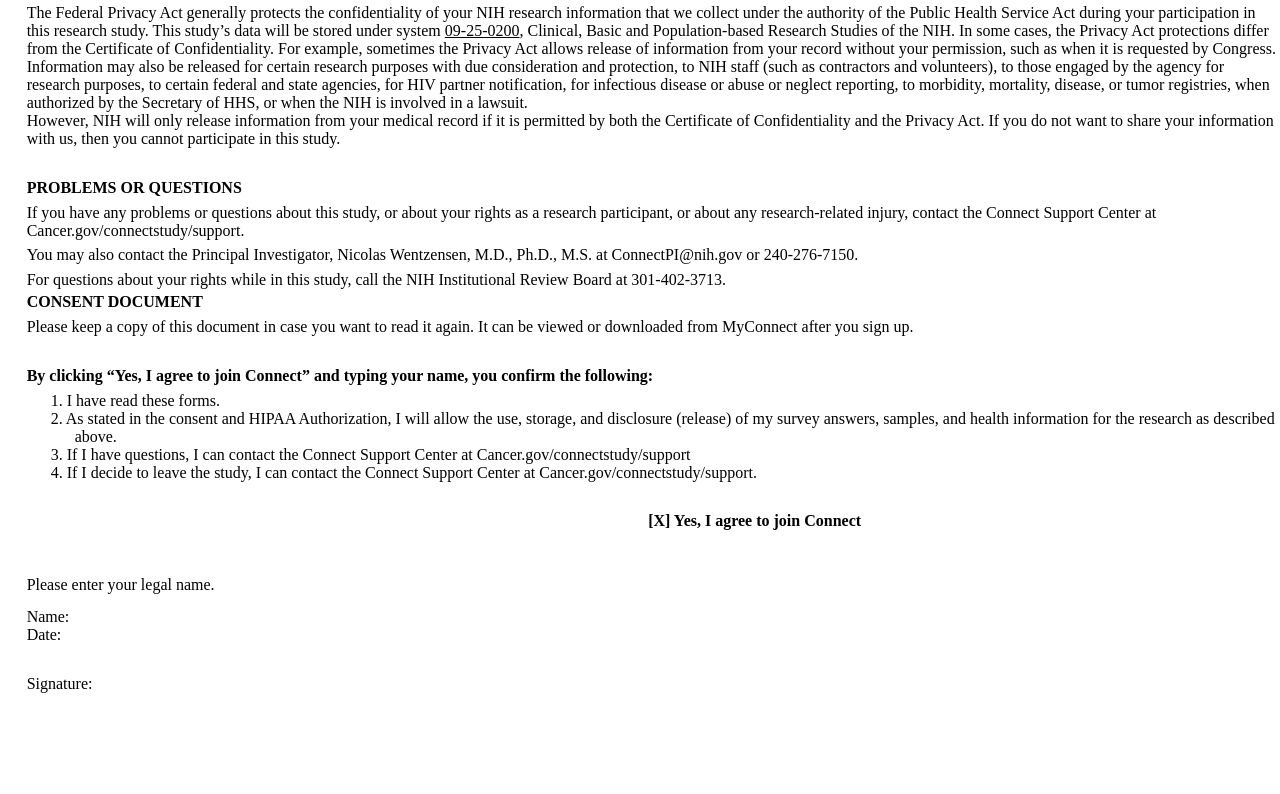
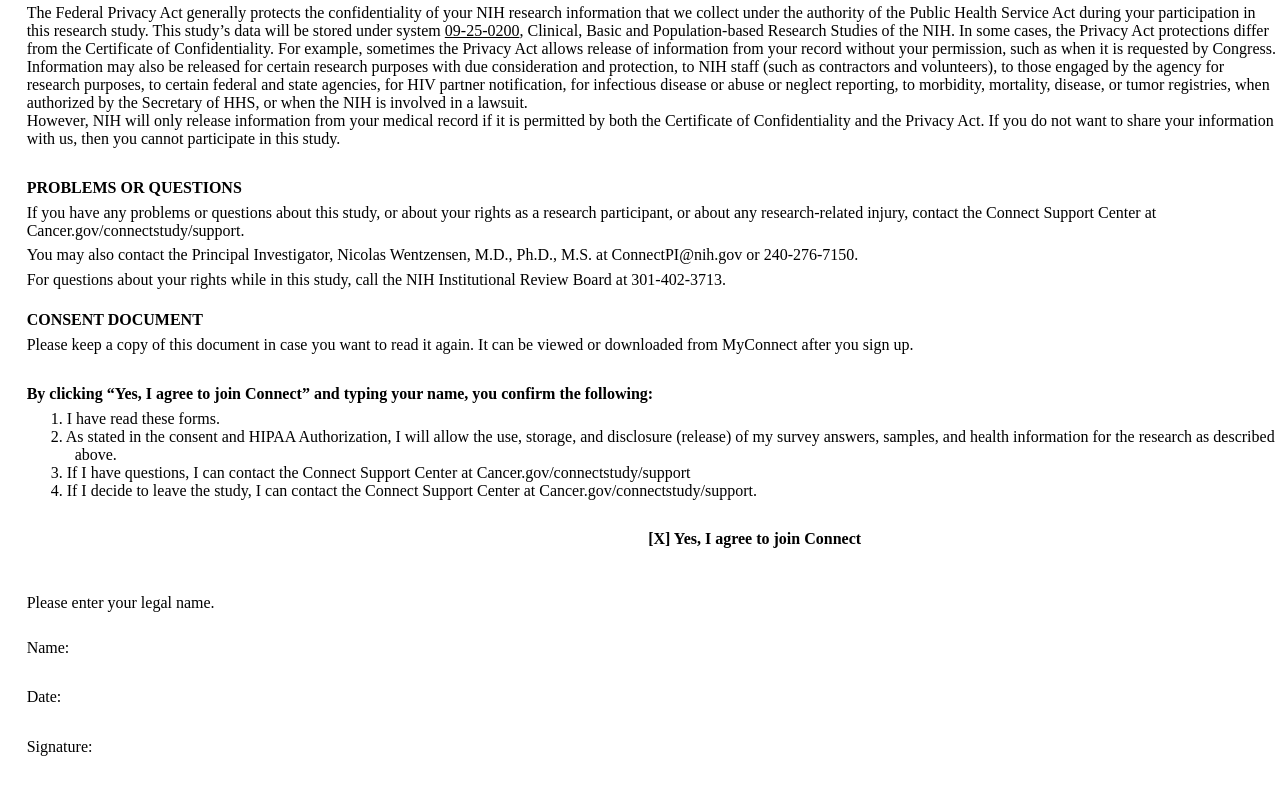
Before and after one commit to episphere/connectApp, a plain HTML site: page forms/consent/BSWH_Consent_V0.02.html in a window 1280 px wide. Shown: the part 7612-8406 px from the top of the page. Before the commit the page ends 8305 px from the top, so only its background shows below. Drawn offline with Linux system fonts and the light colour scheme.

Commit message:
add new lines to html form

```diff
--- a/forms/consent/BSWH_Consent_V0.02.html
+++ b/forms/consent/BSWH_Consent_V0.02.html
@@ -1195,7 +1195,7 @@
             class="s10" target="_blank">You may also contact the Principal Investigator, Nicolas Wentzensen, M.D., Ph.D., M.S.
             at </a>ConnectPI@nih.gov or 240-276-7150.</p>
     <p style="padding-top: 5pt;padding-left: 20pt;text-indent: 0pt;text-align: left;">For questions about your rights
-        while in this study, call the NIH Institutional Review Board at 301-402-3713.</p>
+        while in this study, call the NIH Institutional Review Board at 301-402-3713. </p> <br />
     <h1 style="padding-top: 3pt;padding-left: 20pt;text-indent: 0pt;text-align: left;">CONSENT DOCUMENT</h1>
     <p style="padding-top: 5pt;padding-left: 20pt;text-indent: 0pt;text-align: left;">Please keep a copy of this
         document in case you want to read it again. It can be viewed or downloaded from MyConnect after you sign up.</p>
@@ -1227,10 +1227,12 @@
     <p style="text-indent: 0pt;text-align: left;"><br /></p>
     <p style="padding-top: 10pt;padding-left: 20pt;text-indent: 0pt;line-height: 287%;text-align: left;">Please enter
         your legal name. </p>
-    <p style="padding-left: 20pt;text-indent: 0pt;text-align: left;">Name:</p>
-    <p style="padding-left: 20pt;text-indent: 0pt;text-align: left;">Date:</p>
+    <p style="padding-top: 10pt; padding-left: 20pt;text-indent: 0pt;text-align: left;">Name:</p>
+    <p style="text-indent: 0pt;text-align: left;"><br /></p>
+    <p style="padding-top: 10pt; padding-left: 20pt;text-indent: 0pt;text-align: left;">Date:</p>
     <p style="text-indent: 0pt;text-align: left;"><br /></p>
     <p style="padding-top: 10pt;padding-left: 20pt;text-indent: 0pt;text-align: left;">Signature:</p>
+    <br><br><br><br><br>
 </body>
 
 </html>
```
